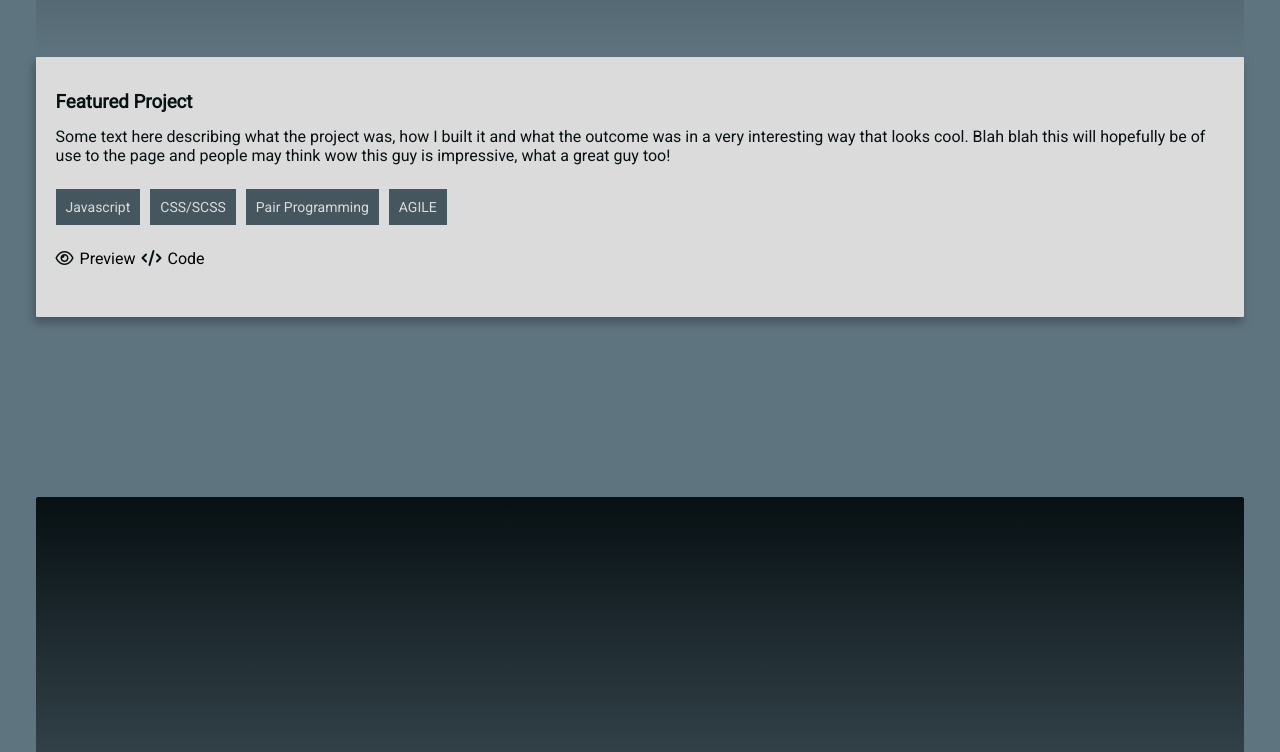
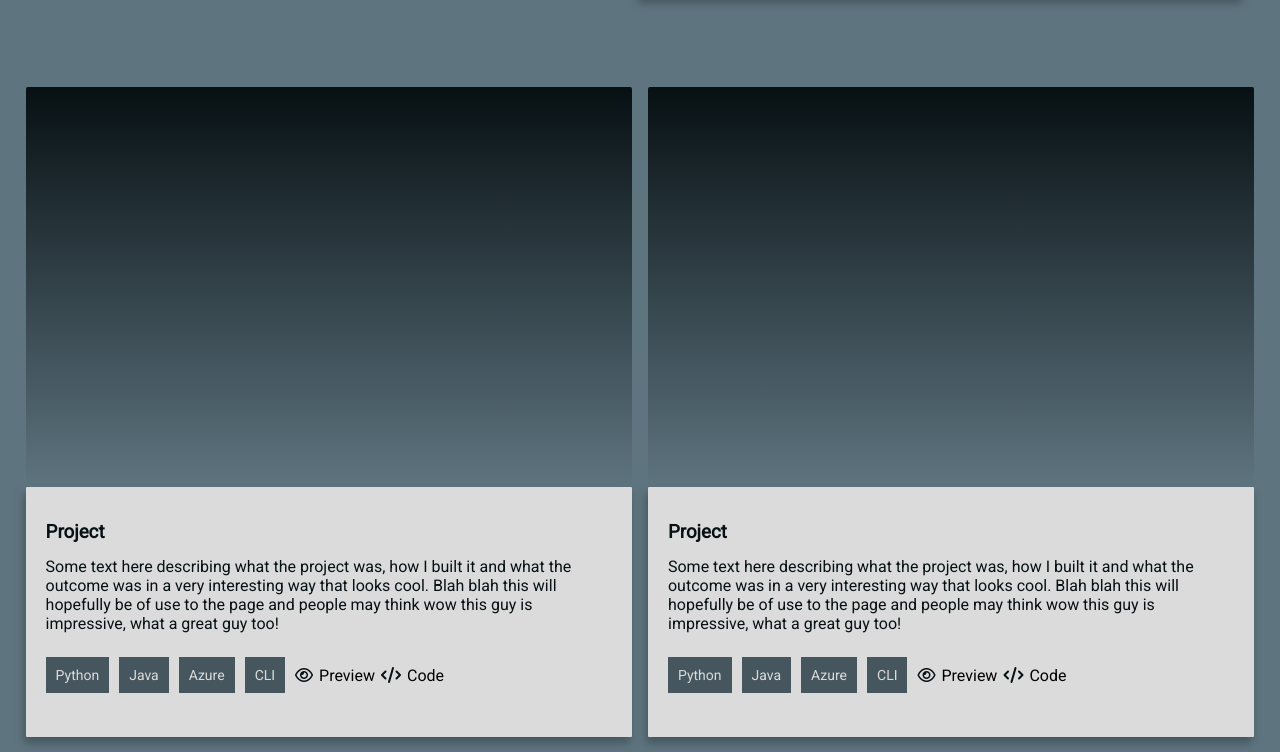
Before and after one commit to seanpursani/portfolio-project, a plain HTML site: page index.html in a window 1280 px wide. Shown: the part 1348-2100 px from the top of the page. Drawn offline with Linux system fonts and the light colour scheme.

Commit message:
media query to organise tiles in desktop view

```diff
--- a/index.html
+++ b/index.html
@@ -19,7 +19,7 @@
       <a class="navlink" href="#">Contact</a>
       <a class="navlink" href="#">Resume</a>
     </nav>
-    <main>
+
       <!--Hero-->
       <section class="hero">
         <h1 class="long-shadow">I'm Sean Pursani.</h1>
@@ -29,7 +29,7 @@
       </section>
 
       <!--Feature Header-->
-      <section class="portfolio">
+      <section class="portfolio-header">
         <div class="icons">
           <i class="fab fa-python fa-1x"></i>
           <i class="fab fa-css3-alt fa-2x"></i>
@@ -41,6 +41,7 @@
         <div><i class="fas fa-angle-down fa-2x"></i></div>
       </section>
 
+    <main>
       <!--Feature Tile-->
       <section class="feature">
         <!--Feature Image-->
@@ -86,7 +87,7 @@
       </section>
       <!--Tile Grid-->
       <section class="tile-grid">
-        <div class="feature tile">
+        <div class="tile">
           <div class="feature-img"></div>
           <div class="feature-info">
             <h3>Project</h3>
@@ -124,7 +125,7 @@
             </div>
           </div>
         </div>
-        <div class="feature tile">
+        <div class="tile">
           <div class="feature-img"></div>
           <div class="feature-info">
             <h3>Project</h3>
@@ -162,7 +163,7 @@
             </div>
           </div>
         </div>
-        <div class="feature tile">
+        <div class="tile">
           <div class="feature-img"></div>
           <div class="feature-info">
             <h3>Project</h3>
--- a/styles/main/main.scss
+++ b/styles/main/main.scss
@@ -62,7 +62,7 @@
 
 // Portfolio Header
 
-.portfolio {
+.portfolio-header {
   display: flex;
   flex-direction: column;
   justify-content: center;
@@ -73,11 +73,11 @@
 // Feature
 
 .feature {
-  display: grid;
-  grid-template-rows: 2fr 1fr;
+  display: flex;
+  flex-direction: column;
   height: 100vh;
   padding: 10px;
-  margin-bottom: 20vh;
+  margin-bottom: 10vh;
 }
 
 .feature-img {
@@ -100,6 +100,7 @@
 
 .feature-skills-container {
   display: flex;
+  flex-wrap: wrap;
   align-items: center;
 }
 
@@ -129,5 +130,26 @@
 // Tile
 
 .tile {
+  display: flex;
+  flex-direction: column;
   margin-bottom: 2vh;
+  height: auto;
 }
+
+@media screen and (min-width: 768px) {
+// For Desktop
+
+  .tile-grid {
+    display: grid;
+    grid-template-columns: 1fr 1fr;
+    height: 60vh;
+    gap: 2vh;
+    margin-bottom: 0;
+  }
+
+  .feature {
+    display: grid;
+    grid-template-columns: 1fr 1fr;
+    height: 60vh;
+  }
+}
--- a/styles/partials/__global.scss
+++ b/styles/partials/__global.scss
@@ -13,14 +13,6 @@
     margin: 2em auto;
   }
 
-  // Shadow Effect
-  .long-shadow {
-    @include longshadow(darken($background, 6%));
-    background: $background;
-    color: $primary;
-    overflow: hidden;
-  }
-
   //Icons
   .icons {
     display: flex;
--- a/styles/partials/__variables.scss
+++ b/styles/partials/__variables.scss
@@ -13,6 +13,13 @@
   text-shadow: makelongshadow($background);
 }
 
+.long-shadow {
+  @include longshadow(darken($background, 6%));
+  background: $background;
+  color: $primary;
+  overflow: hidden;
+}
+
 // Underline Header
 @mixin underline {
   border-bottom: 8px solid $secondary;
@@ -26,6 +33,7 @@
 @mixin tile-img($color) {
   background-image: linear-gradient(180deg, $color, rgba(21, 28, 39, 0));
   border-radius: 2px;
+  min-height: 50vh;
   padding: 20px 20px;
   text-align: left;
 }
```
Also changed, not shown: styles/main/main.css, 1 other file.
